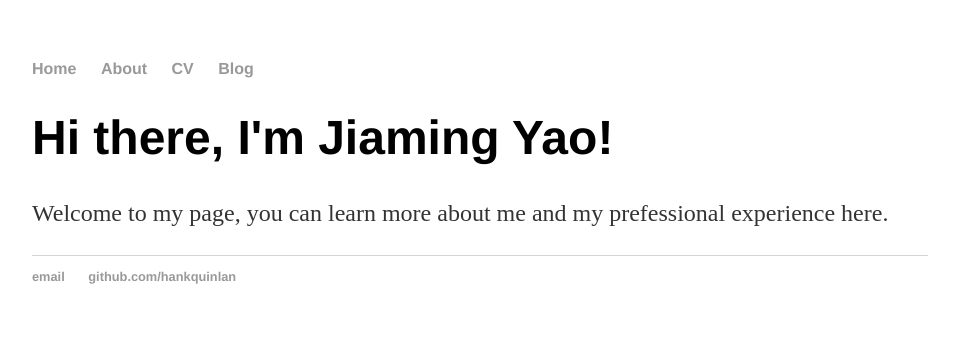
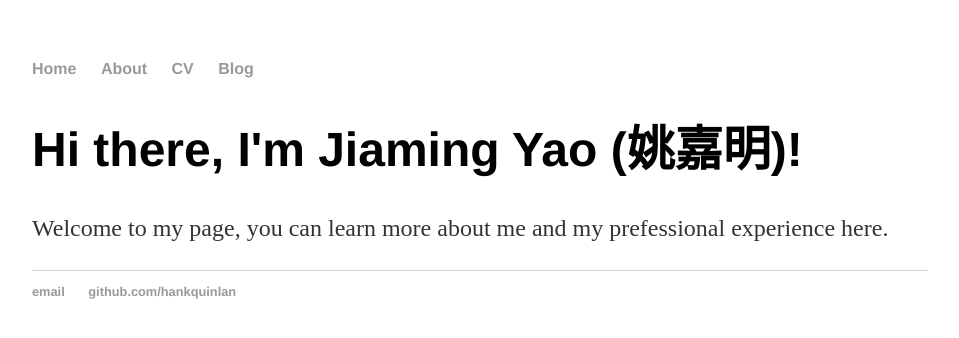
Before and after one commit to jiamingyao151/jiamingyao151.github.io, a Jekyll site: the page built from index.html, in a window 1280 px wide. Shown: the top 338 px of the page, without its empty margins (160-1119 px from the left). Built offline with Jekyll 4.4.1, drawn with Linux system fonts in a browser that asks for light colours.

Commit message:
Update index.html

```diff
--- a/index.html
+++ b/index.html
@@ -1,8 +1,8 @@
 ---
 layout: default
-title: Jiaming Yao
+title: Jiaming's Page
 ---
 <div class="blurb">
-	<h1>Hi there, I'm Jiaming Yao!</h1>
+	<h1>Hi there, I'm Jiaming Yao (姚嘉明)!</h1>
 	<p>Welcome to my page, you can learn more about me and my prefessional experience here.</p>
 </div><!-- /.blurb -->
```
